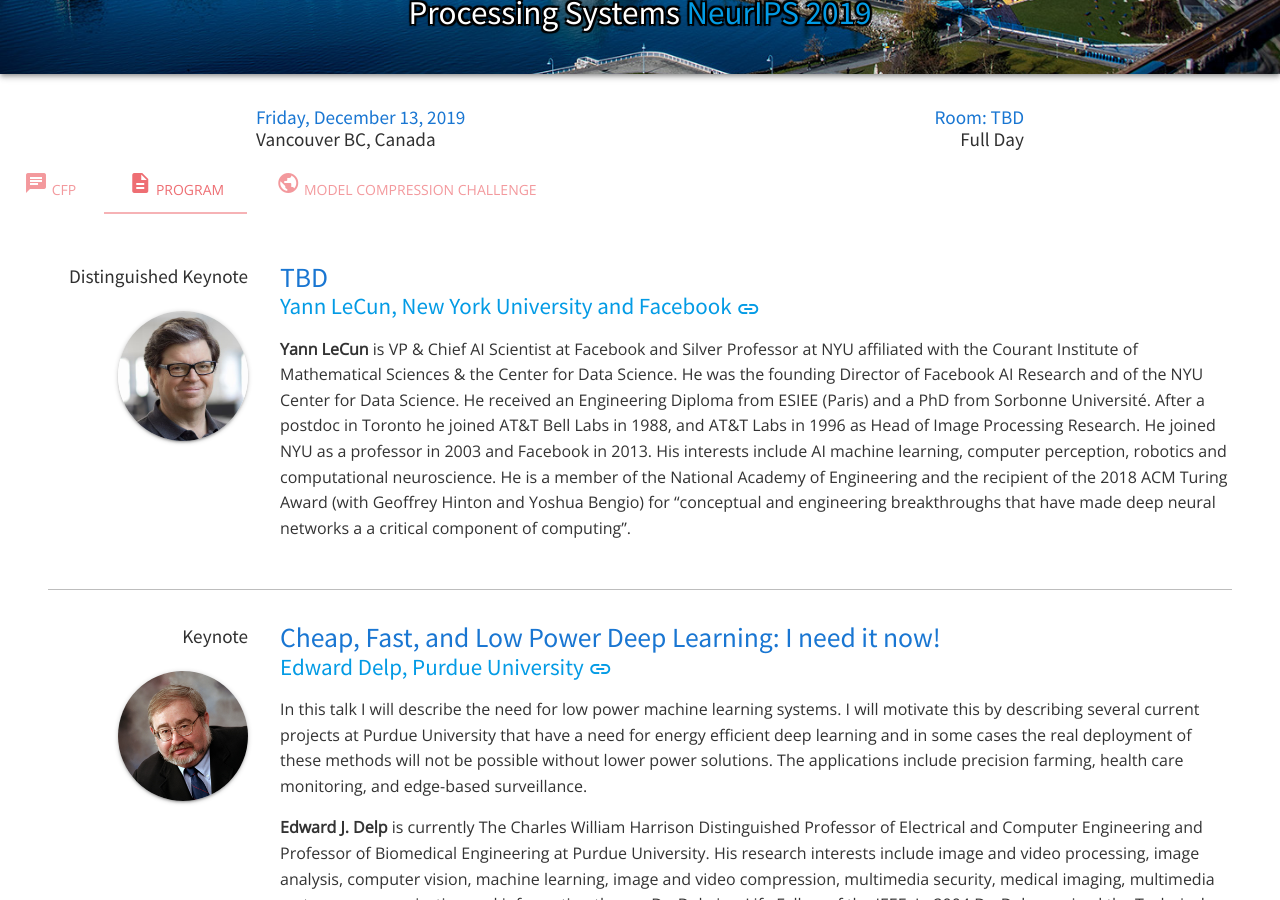
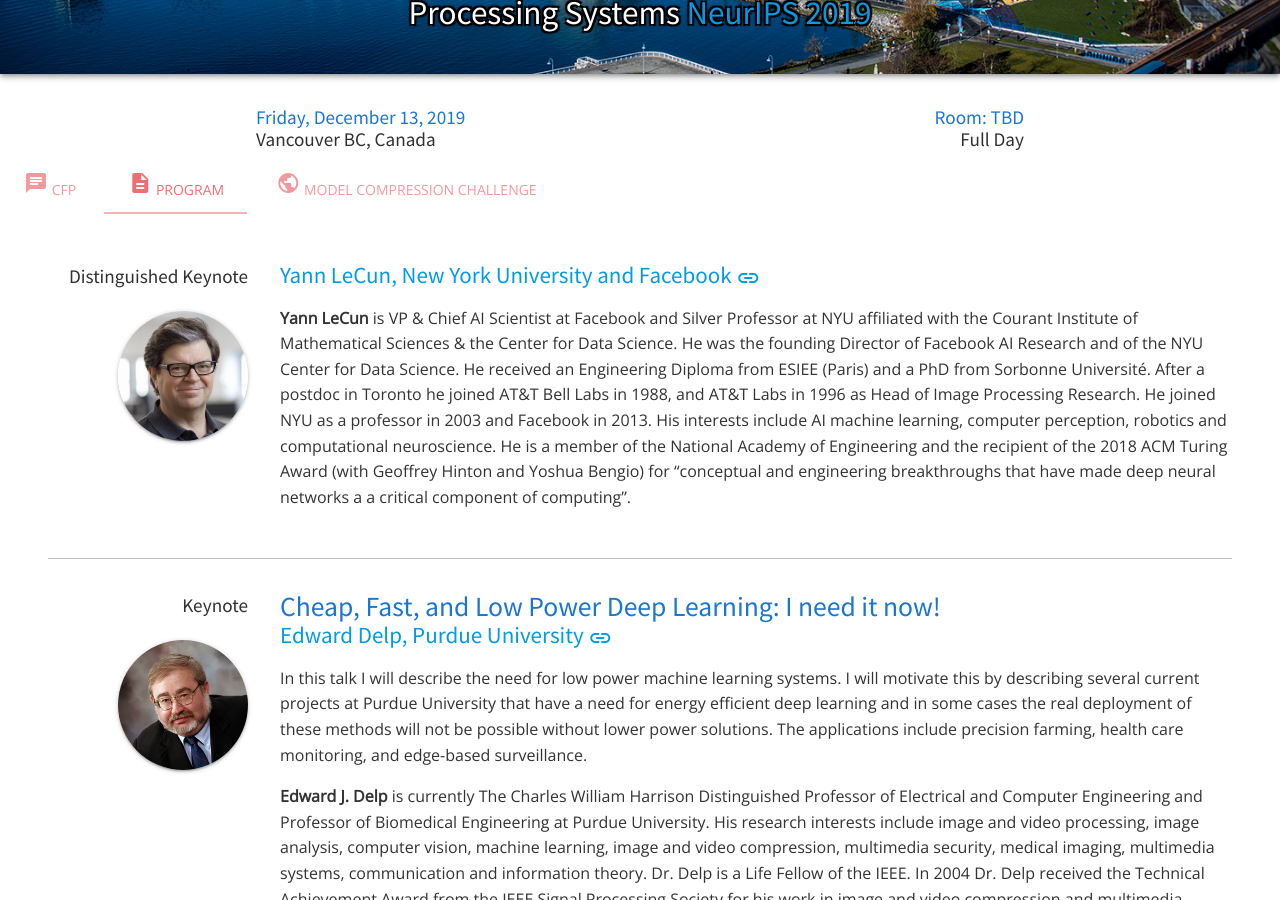
Before and after one commit to mgoldfar/emc2-web, a Jekyll site: the page built from _editions/5-neurips-19.html, in a window 1280 px wide and 900 px high, scrolled down 340 px. Built offline with Jekyll 4.4.1, drawn with Linux system fonts in a browser that asks for light colours.

```diff
--- a/_layouts/edition-page.html
+++ b/_layouts/edition-page.html
@@ -124,7 +124,9 @@
                         <span class="new badge blue" data-badge-caption="">Presentation</span>
                     </a>
                     {% endif %}
+                    {% if p.title and p.title != "TBD" %}
                     <h3 class="dark-primary">{{ p.title }}</h3>
+                    {% endif %}
                     <h4 class="light-primary">
                         {% if p.speaker.url %}
                         <a href="{{ p.speaker.url }}" target="_blank">
```
